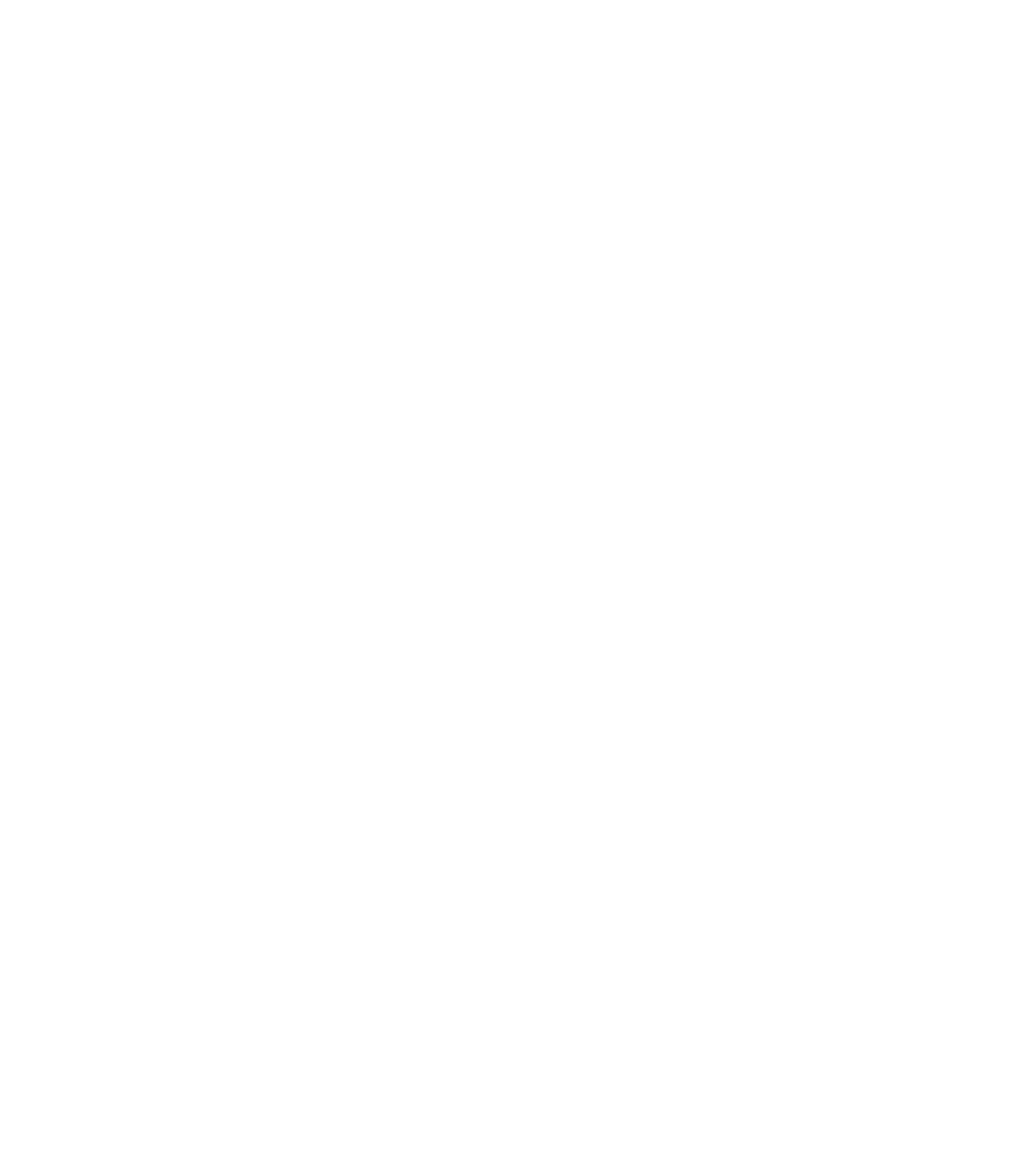
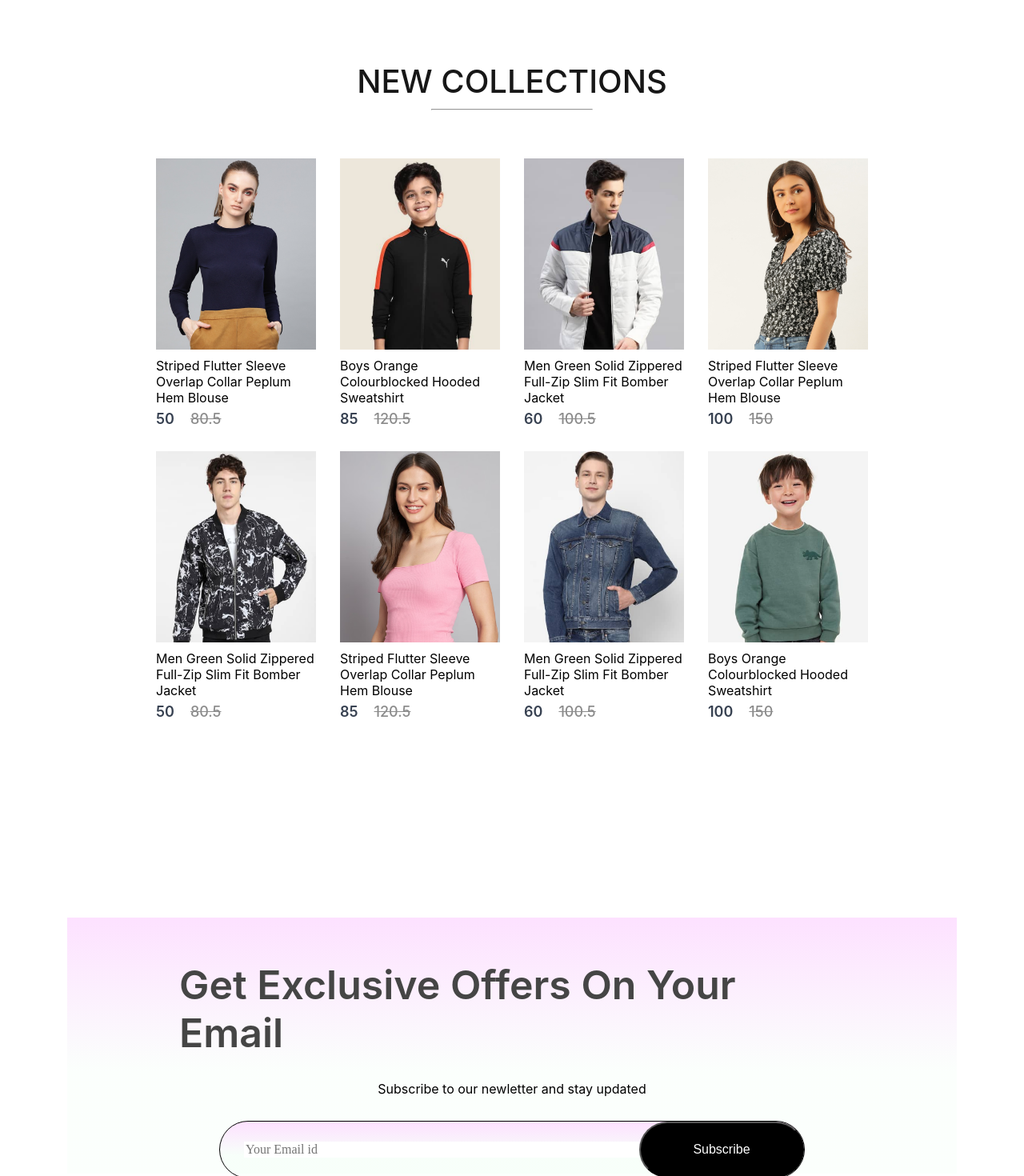
Before and after one commit to eraldkasaj/E-Commerce-App, a React (Create React App) app in the folder e-commerce-app/: page / in a window 1280 px wide. Shown: the part 2420-3890 px from the top of the page at 80% size. Before the commit the page ends 2497 px from the top, so only its background shows below. Built offline with nearby package versions, Linux system fonts and the light colour scheme.

Commit message:
add newCollections and NewsLetter

```diff
--- /dev/null
+++ b/e-commerce-app/src/Components/NewCollections/NewCollections.css
@@ -0,0 +1,25 @@
+.new-collections{
+    display:flex;
+    flex-direction: column;
+    align-items: center;
+    gap: 10px;
+    height:90vh;
+    margin-bottom: 100px;
+}
+.new-collections h1{
+    color:#171717;
+    font-size: 40px;
+    font-weight: 500;
+}
+.new-collections hr{
+    width:200px;
+    height:6px;
+    border-radius: 10px;
+    background: #252525;
+}
+.collections{
+    display:grid;
+    grid-template-columns: 1fr 1fr 1fr 1fr;
+    margin-top:50px;
+    gap:30px;
+}
--- /dev/null
+++ b/e-commerce-app/src/Components/NewCollections/NewCollections.jsx
@@ -0,0 +1,22 @@
+import React from "react";
+import './NewCollections.css'
+import new_collection from '../Assets/new_collections'
+import Item from '../Item/Item'
+
+const NewCollections = () => {
+    return (
+        <div className="new-collections">
+            <h1>NEW COLLECTIONS</h1>
+            <hr/>
+            <div className="collections">
+                {new_collection.map((item,i)=>{
+                    return <Item key={i} id={item.id} name={item.name}
+                    image={item.image} new_price={item.new_price}
+                    old_price={item.old_price}/>
+                })}
+            </div>
+        </div>
+    )
+}
+
+export default NewCollections
--- /dev/null
+++ b/e-commerce-app/src/Components/NewsLetter/NewsLetter.css
@@ -0,0 +1,49 @@
+.newsletter{
+    width:65%;
+    height:40vh;
+    display:flex;
+    flex-direction: column;
+    align-items: center;
+    justify-content: center;
+    margin:auto;
+    padding: 0px 140px;
+    margin-top: 350px;
+    background: linear-gradient(180deg,#fde1ff 0%,#e1ffea22 60%);
+    gap: 30px;
+    margin-bottom: 200px;
+}
+
+.newsletter h1 {
+    color: #454545;
+    font-size: 50px;
+    font-weight: 600;
+    margin-top: 60px;
+}
+.newsletter div{
+    display:flex;
+    align-items: center;
+    justify-content: space-between;
+    background: linear-gradient(180deg,#fde1ff 0%,#e1ffea22 60%);
+    width: 730px;
+    height: 70px;
+    border-radius: 80px;
+    border: 1px solid black;
+}
+.newsletter input{
+    width:500px;
+    margin-left:30px;
+    border:none;
+    outline:none;
+    color:#616161;
+    font-family: Poppins;
+    font-size: 16px;
+}
+.newsletter div button{
+    width: 210px;
+    height:70px;
+    border-radius: 80px;
+    background: black;
+    color: white;
+    font-size: 16px;
+    cursor: pointer;
+}
--- /dev/null
+++ b/e-commerce-app/src/Components/NewsLetter/NewsLetter.jsx
@@ -0,0 +1,17 @@
+import React from "react";
+import './NewsLetter.css'
+
+const NewsLetter = () => {
+    return (
+        <div className="newsletter">
+          <h1>Get Exclusive Offers On Your Email</h1>
+          <p>Subscribe to our newletter and stay updated </p>
+          <div>
+            <input type="email" placeholder="Your Email id"/>
+            <button>Subscribe</button>
+          </div>
+        </div>
+    )
+}
+
+export default NewsLetter
--- a/e-commerce-app/src/Pages/Shop.jsx
+++ b/e-commerce-app/src/Pages/Shop.jsx
@@ -2,6 +2,8 @@
 import Hero from '../Components/Hero/Hero'
 import Popular from '../Components/Popular/Popular'
 import Offers from '../Components/Offers/Offers'
+import NewCollections from '../Components/NewCollections/NewCollections'
+import NewsLetter from '../Components/NewsLetter/NewsLetter'
 
 const Shop = () => {
     return (
@@ -9,6 +11,8 @@
           <Hero/>
           <Popular/>
           <Offers/>
+          <NewCollections/>
+          <NewsLetter/>
         </div>
     )
 }
```
